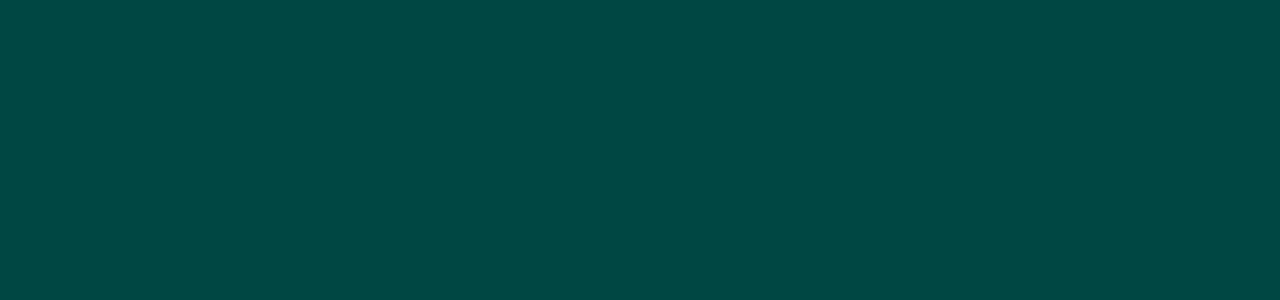
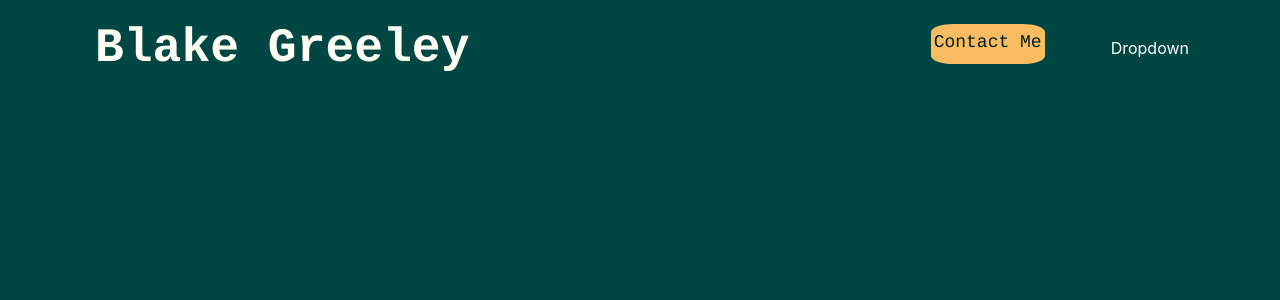
Before and after one commit to BlakeGreeley/MY_PROFILE, a React (Create React App) app in the folder client/: page / in a window 1280 px wide. Shown: the top 300 px of the page. Built offline with nearby package versions, Linux system fonts and the light colour scheme.

Commit message:
update 11/27/22

```diff
--- a/client/src/App.css
+++ b/client/src/App.css
@@ -1,13 +1,120 @@
+/* Main designs */
+
 body {
   background-color: #004643;
 }
 
-.header {
-  background-color: #004630;
-  height: 50px;
-  width: 100%;
+h1 {
+  color: #fffff3;
+  font-size: 48px;
+  padding-left: 85px;
+  font-family: Courier, monospace;
 }
 
-h1 {
-  color: #fffff3;
+.btn {
+  border-radius: 20%;
+  font-family: Courier, monospace;
+  font-size: 18px;
+  background-color: #f9bc60;
+  color: #001e1d;
+  height: 32px;
+  padding-top: 8px;
+  padding-left: 3px;
+  padding-right: 3px;
+  text-decoration: none;
 }
+
+/* Header designs */
+
+.header {
+  position: fixed;
+  padding: 10px;
+  height: 75px;
+  width: 100%;
+  display: flex;
+  justify-content: space-between;
+  align-items: center;
+}
+
+
+
+.right-nav {
+  padding-right: 85px;
+  display: flex;
+  justify-content: center;
+  padding-left: 50px;
+  justify-content: space-around;
+}
+
+/* dropdown menu css */
+
+/* Navbar container */
+.navbar {
+  overflow: hidden;
+  background-color: #333;
+  font-family: Arial;
+}
+
+/* Links inside the navbar */
+.navbar a {
+  float: left;
+  font-size: 16px;
+  color: white;
+  text-align: center;
+  padding: 14px 16px;
+  text-decoration: none;
+}
+
+/* The dropdown container */
+.dropdown {
+  padding-left: 50px;
+  float: left;
+  overflow: hidden;
+}
+
+/* Dropdown button */
+.dropdown .dropbtn {
+  font-size: 16px;
+  border: none;
+  outline: none;
+  color: white;
+  padding: 14px 16px;
+  background-color: inherit;
+  font-family: inherit; /* Important for vertical align on mobile phones */
+  margin: 0; /* Important for vertical align on mobile phones */
+}
+
+/* Add a red background color to navbar links on hover */
+.navbar a:hover, .dropdown:hover .dropbtn {
+  background-color: red;
+}
+
+/* Dropdown content (hidden by default) */
+.dropdown-content {
+  display: none;
+  position: absolute;
+  background-color: #f9f9f9;
+  min-width: 160px;
+  box-shadow: 0px 8px 16px 0px rgba(0,0,0,0.2);
+  z-index: 1;
+}
+
+/* Links inside the dropdown */
+.dropdown-content a {
+  float: none;
+  color: black;
+  padding: 12px 16px;
+  text-decoration: none;
+  display: block;
+  text-align: left;
+}
+
+/* Add a grey background color to dropdown links on hover */
+.dropdown-content a:hover {
+  background-color: #ddd;
+}
+
+/* Show the dropdown menu on hover */
+.dropdown:hover .dropdown-content {
+  display: block;
+}
--- a/client/src/App.js
+++ b/client/src/App.js
@@ -1,13 +1,13 @@
 import { BrowserRouter, Routes, Route } from "react-router-dom";
 import './App.css';
-import dashboard from "./components/dashboard";
+import Dashboard from "./components/Dashboard";
 
 function App() {
   return (
     <div className="App">
       <BrowserRouter>
         <Routes>
-          <Route path="/" element={<dashboard/>} />
+          <Route path="/" element={<Dashboard/>} />
         </Routes>
       </BrowserRouter>
     </div>
--- a/client/src/components/dashboard.js
+++ b/client/src/components/dashboard.js
@@ -1,9 +1,9 @@
 import { useEffect, useState } from "react";
 import axios from 'axios';
 import '../App.css';
-import { Hire } from 'react-router-dom';
+import { Hire, Link } from 'react-router-dom';
 
-const dashboard = () => {
+const Dashboard = () => {
     // const [allHire, setAllHires] = useState([]);
     // useEffect(() => {
     //     axios
@@ -23,6 +23,19 @@ const dashboard = () => {
             drop down function. */}
             <div className="header">
                 <h1>Blake Greeley</h1>
+                <div className="right-nav">
+                    <Link to='/contact' className="btn">Contact Me</Link>
+                    <div class="dropdown">
+                        <button class="dropbtn">Dropdown
+                            <i class="fa fa-caret-down"></i>
+                        </button>
+                        <div class="dropdown-content">
+                            <a href="#">Link 1</a>
+                            <a href="#">Link 2</a>
+                            <a href="#">Link 3</a>
+                        </div>
+                    </div>
+                </div>
             </div>
 
             <div className="Pic-qoute">
@@ -36,4 +49,4 @@ const dashboard = () => {
     )
 }
 
-export default dashboard;
+export default Dashboard;
```
